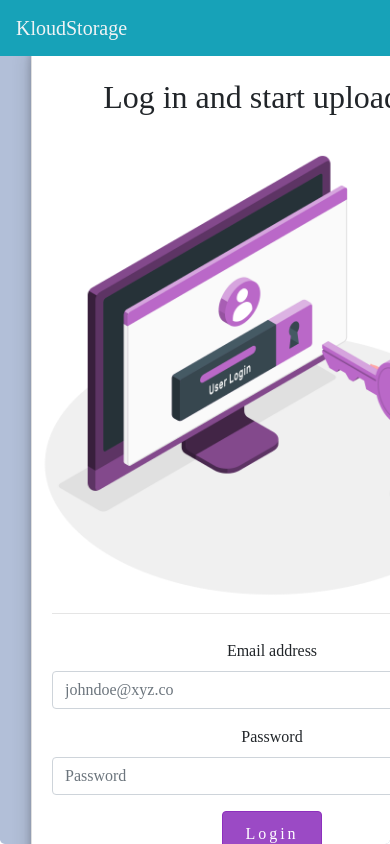
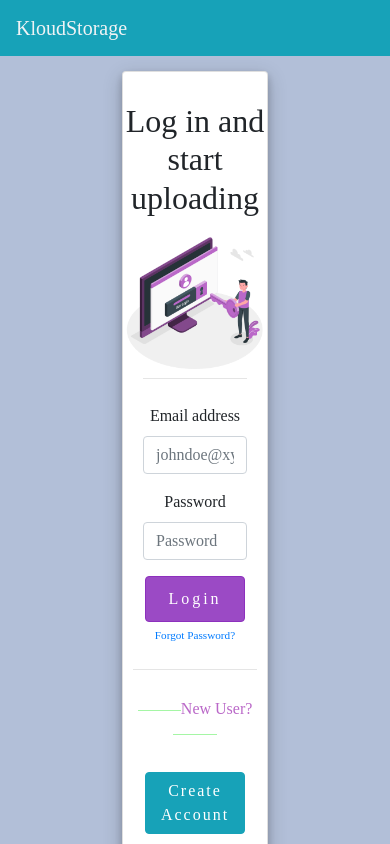
Before and after one commit to Ritesh-Dabral/cloudstorage-FE-ReactJS, a React (Create React App) app: page /login in a window 390 px wide. Built offline with nearby package versions, Linux system fonts and the light colour scheme; a web font is replaced by a local one.

Commit message:
Login Fixed responsiveness

```diff
--- a/src/components/Login/Login.js
+++ b/src/components/Login/Login.js
@@ -10,14 +10,13 @@ class Login extends Component {
 
     render() {
         return (
-            <Jumbotron id="loginDiv">
-                <Navbar bg="info" fixed="top">
+            <Jumbotron id="loginDiv" fluid style={{padding:"0%", margin:"auto", width:"100%"}}>
+                <Navbar bg="info">
                     <Navbar.Brand><Link to="/" style={{color: "#f0f3f5"}} id="linkHover">KloudStorage</Link></Navbar.Brand>
                 </Navbar>
 
                 <Container id="loginContainer" fluid>
                     <Card id="loginCard">
-
                         <Card.Title id="cardTitle">Log in and start uploading</Card.Title>
                         <Card.Img variant="top" src={LoginImage} />
 
--- a/src/components/Login/login.css
+++ b/src/components/Login/login.css
@@ -1,3 +1,5 @@
+
+/*-------- Login Big Jumbotron Div ------------*/
 #loginDiv{
     text-align: center;
     position: absolute;
@@ -8,8 +10,9 @@
     font-family: 'Texturina';
 }
 
+
+/*-------- Login Container (contains card)------------*/
 #loginContainer{
-    position:relative;
     animation:animateZoom 1s forwards
 }
 
@@ -18,8 +21,12 @@
     to{transform:scale(1)}
 }
 
-#linkHover:hover{
-    text-decoration: none;
+/*-------- Card ------------*/
+#loginCard{
+    box-sizing: content-box;
+    width: 40%;
+    margin: 15px auto 20px auto;
+    box-shadow: 0 4px 8px 0 rgba(0, 0, 0, 0.2), 0 6px 20px 0 rgba(0, 0, 0, 0.19);
 }
 
 #cardTitle{
@@ -27,6 +34,9 @@
     font-size: xx-large;
     font-weight: 300;
 }
+
+/*-------- Login Form Submit Btn and Create User Btn------------*/
+
 
 #submitBtn {
     text-transform: capitalize;
@@ -43,15 +53,6 @@
     animation:  animateBtnLetter 0.3s forwards;
 }
 
-@keyframes animateBtnLetter{
-    from{width:100px}
-    to{width:120px}
-}
-@keyframes deAnimateBtnLetter{
-    from{width:120px}
-    to{width:100px}
-}
-
 #cr8Btn {
     letter-spacing: 2px;
     width: 60%;
@@ -64,6 +65,18 @@
     animation:  animateBtnLetter 0.3s forwards;
 }
 
+@keyframes animateBtnLetter{
+    from{width:100px}
+    to{width:120px}
+}
+@keyframes deAnimateBtnLetter{
+    from{width:120px}
+    to{width:100px}
+}
+
+
+
+/*--------------- New User Divider---------------*/
 
 #newUserSection2::before{
     background-color: #11e71160;
@@ -86,11 +99,25 @@
 #newUserSection2{
     width: 60%;
     margin: auto;
+    color: #ba68c8;
 }
 
-#loginCard{
-    box-sizing: content-box;
-    width: 30rem;
-    margin: 15px auto 20px auto;
-    box-shadow: 0 4px 8px 0 rgba(0, 0, 0, 0.2), 0 6px 20px 0 rgba(0, 0, 0, 0.19);
+@media only screen and (max-width: 855px) {
+    #newUserSection2{
+        width: 80%;
+        margin: auto;
+    }
+  }
+
+  @media only screen and (max-width: 645px) {
+    #newUserSection2{
+        width: 100%;
+        margin: auto;
+    }
+  }
+
+/*--------------- Link Underline Remover---------------*/
+
+#linkHover:hover{
+    text-decoration: none;
 }
```
Also changed, not shown: 1 other file (tests, documents, lock files or other folders).
